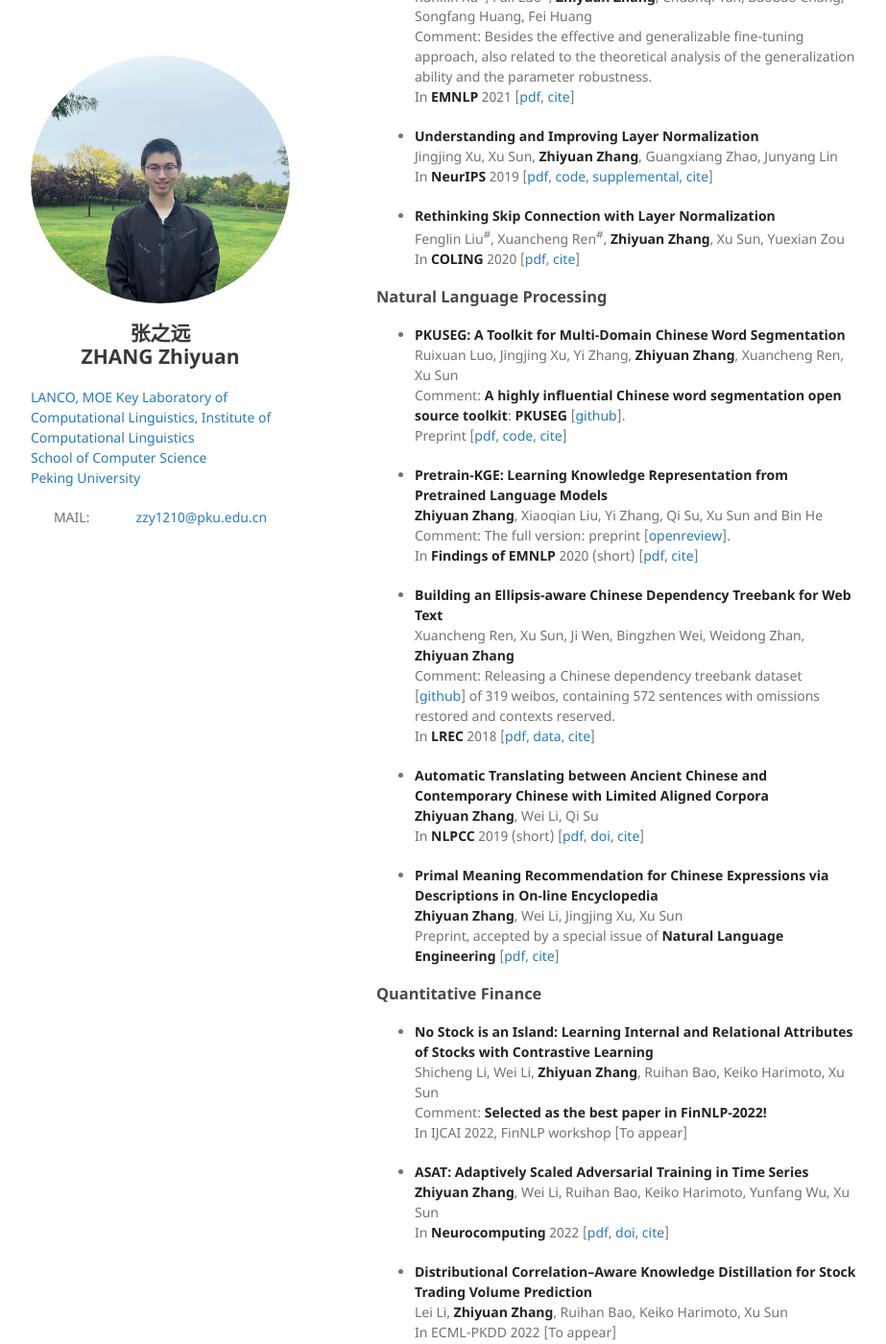
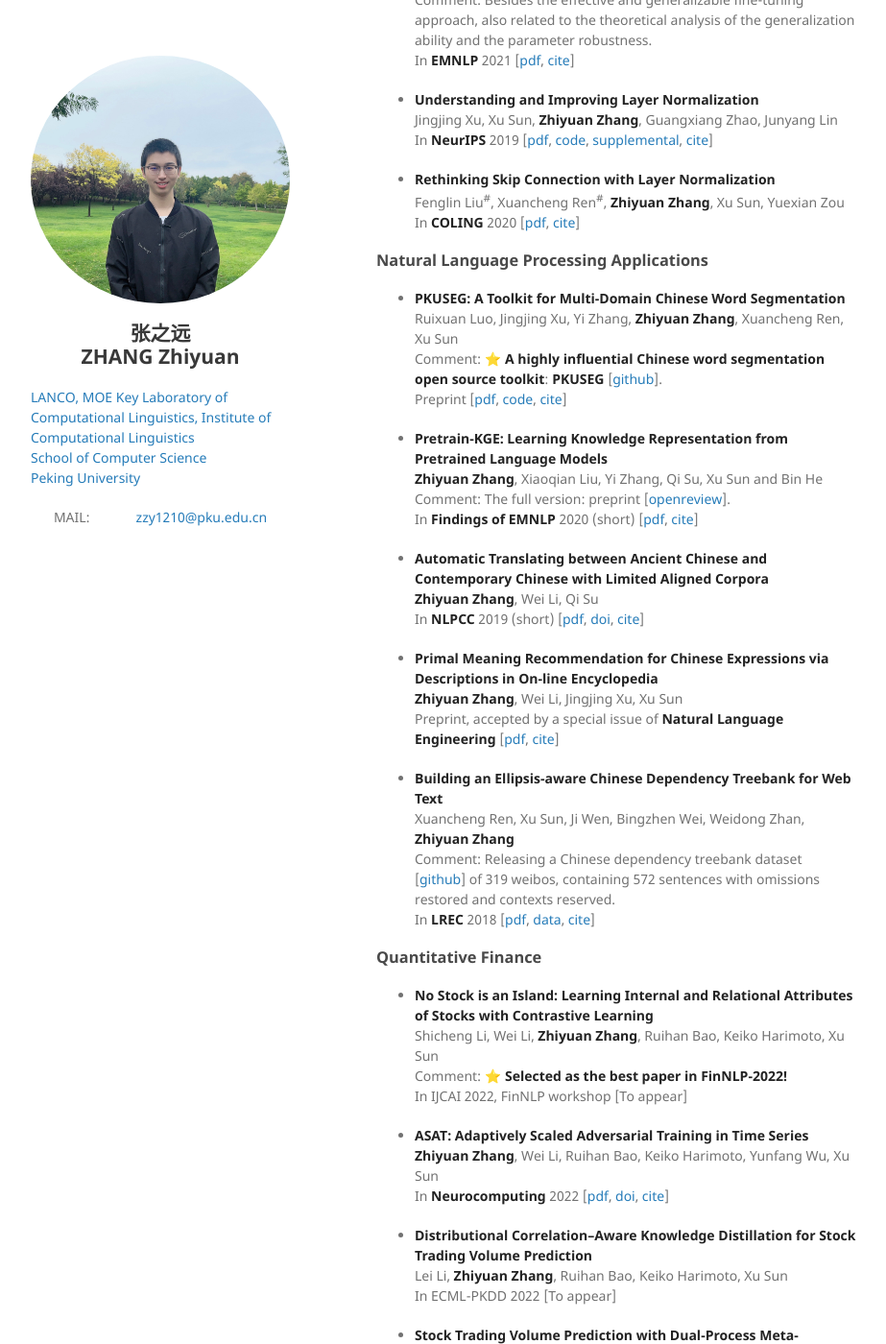
Before and after one commit to pkuzzy/pkuzzy.github.io, a Jekyll site: the page built from index.md, in a window 1280 px wide and 1400 px high, scrolled down 2236 px. Shown: the whole window at 96% size, without its empty margins (178-1101 px from the left). Built offline with Jekyll 4.4.1, drawn with Linux system fonts in a browser that asks for light colours; nearby versions of some CDN libraries; our own code applies the rules of GitHub Pages for plain Markdown files; part of the change alters nothing that is shown; some of the changed text lies outside the part shown.

Commit message:
Update index.md

```diff
--- a/index.md
+++ b/index.md
@@ -22,7 +22,7 @@ layout: default
 # Publication
 **Selected** (<sup>\#</sup>equal contribution). [[Google Scholar](https://scholar.google.com/citations?hl=zh-CN&user=gSEzCUkAAAAJ), [Semantic Scholar](https://www.semanticscholar.org/author/Zhiyuan-Zhang/50317060)].
 
-### Robustness and Security
+### Deep Learning Robustness and Security
 
 - **GA-SAM: Gradient-Strength based Adaptive Sharpness-Aware Minimization for Improved Generalization**
   **Zhiyuan Zhang**, Ruixuan Luo, Qi Su and Xu Sun
@@ -57,6 +57,10 @@ layout: default
   Comment: The analysis of the robustness against parameter corruption or perturbation.
   In **AAAI** 2021 [[pdf](https://arxiv.org/pdf/2006.05620.pdf), [cite](https://dblp.uni-trier.de/rec/conf/aaai/0001ZRLL21.html?view=bibtex)]
 
+- **Memorized Sparse Backpropagation**
+  **Zhiyuan Zhang**, Pengcheng Yang, Xuancheng Ren, Qi Su, Xu Sun
+  In **Neurocomputing** 2020 [[pdf](https://arxiv.org/pdf/1905.10194.pdf), [doi](https://doi.org/10.1016/j.neucom.2020.08.055), [cite](https://dblp.uni-trier.de/rec/journals/ijon/ZhangYRSS20.html?view=bibtex)]
+
 - **Expose Backdoors on the Way: A Feature-Based Efficient Defense against Textual Backdoor Attacks**
   Sishuo Chen, Wenkai Yang, **Zhiyuan Zhang**, Xiaohan Bi and Xu Sun
   In **Findings of EMNLP** 2022 [[pdf](https://aclanthology.org/2022.findings-emnlp.47.pdf), [cite](https://dblp.uni-trier.de/rec/conf/emnlp/ChenYZBS22.html?view=bibtex)]
@@ -64,12 +68,6 @@ layout: default
 - **Be Careful about Poisoned Word Embeddings: Exploring the Vulnerability of the Embedding Layers in NLP Models**
   Wenkai Yang, Lei Li, **Zhiyuan Zhang**, Xuancheng Ren, Xu Sun, Bin He
   In **NAACL** 2021 [[pdf](https://www.aclweb.org/anthology/2021.naacl-main.165.pdf), [code](https://github.com/lancopku/Embedding-Poisoning), [cite](https://dblp.uni-trier.de/rec/conf/naacl/YangLZRSH21.html?view=bibtex)]
-
-### Deep Learning
-
-- **Memorized Sparse Backpropagation**
-  **Zhiyuan Zhang**, Pengcheng Yang, Xuancheng Ren, Qi Su, Xu Sun
-  In **Neurocomputing** 2020 [[pdf](https://arxiv.org/pdf/1905.10194.pdf), [doi](https://doi.org/10.1016/j.neucom.2020.08.055), [cite](https://dblp.uni-trier.de/rec/journals/ijon/ZhangYRSS20.html?view=bibtex)]
 
 - **Raise a Child in Large Language Model: Towards Effective and Generalizable Fine-tuning**
   Runxin Xu<sup>\#</sup>, Fuli Luo<sup>\#</sup>, **Zhiyuan Zhang**, Chuanqi Tan, Baobao Chang, Songfang Huang, Fei Huang
@@ -84,22 +82,17 @@ layout: default
   Fenglin Liu<sup>\#</sup>, Xuancheng Ren<sup>\#</sup>, **Zhiyuan Zhang**, Xu Sun, Yuexian Zou
   In **COLING** 2020 [[pdf](https://aclanthology.org/2020.coling-main.320.pdf),  [cite](https://dblp.uni-trier.de/rec/conf/coling/LiuRZSZ20.html?view=bibtex)]
 
-### Natural Language Processing
+### Natural Language Processing Applications
 
 - **PKUSEG: A Toolkit for Multi-Domain Chinese Word Segmentation**
   Ruixuan Luo, Jingjing Xu, Yi Zhang, **Zhiyuan Zhang**, Xuancheng Ren, Xu Sun
-  Comment: **A highly influential Chinese word segmentation open source toolkit**: **PKUSEG** [[github](https://github.com/lancopku/pkuseg-python)].
+  Comment: ⭐ **A highly influential Chinese word segmentation open source toolkit**: **PKUSEG** [[github](https://github.com/lancopku/pkuseg-python)].
   Preprint [[pdf](https://arxiv.org/pdf/1906.11455.pdf), [code](https://github.com/lancopku/pkuseg-python), [cite](https://ui.adsabs.harvard.edu/abs/2019arXiv190611455L/exportcitation)]
 
 - **Pretrain-KGE: Learning Knowledge Representation from Pretrained Language Models**
   **Zhiyuan Zhang**, Xiaoqian Liu, Yi Zhang, Qi Su, Xu Sun and Bin He
   Comment: The full version: preprint [[openreview](https://openreview.net/forum?id=HJlv-Fz-pS)].
   In **Findings of EMNLP** 2020 (short) [[pdf](https://www.aclweb.org/anthology/2020.findings-emnlp.25.pdf), [cite](https://dblp.uni-trier.de/rec/conf/emnlp/ZhangLZ00H20.html?view=bibtex)]
-
-- **Building an Ellipsis-aware Chinese Dependency Treebank for Web Text**
-  Xuancheng Ren, Xu Sun, Ji Wen, Bingzhen Wei, Weidong Zhan, **Zhiyuan Zhang**
-  Comment: Releasing a Chinese dependency treebank dataset [[github](https://github.com/lancopku/Chinese-Dependency-Treebank-with-Ellipsis)] of 319 weibos, containing 572 sentences with omissions restored and contexts reserved.
-  In **LREC** 2018 [[pdf](http://www.lrec-conf.org/proceedings/lrec2018/pdf/297.pdf), [data](https://github.com/lancopku/Chinese-Dependency-Treebank-with-Ellipsis), [cite](https://dblp.uni-trier.de/rec/conf/lrec/RenSWWZZ18.html?view=bibtex)]
 
 - **Automatic Translating between Ancient Chinese and Contemporary Chinese with Limited Aligned Corpora**
   **Zhiyuan Zhang**, Wei Li, Qi Su
@@ -109,11 +102,16 @@ layout: default
   **Zhiyuan Zhang**, Wei Li, Jingjing Xu, Xu Sun
   Preprint, accepted by a special issue of **Natural Language Engineering** [[pdf](https://arxiv.org/pdf/1808.04660.pdf), [cite](https://dblp.uni-trier.de/rec/journals/corr/abs-1808-04660.html?view=bibtex)]
 
+- **Building an Ellipsis-aware Chinese Dependency Treebank for Web Text**
+  Xuancheng Ren, Xu Sun, Ji Wen, Bingzhen Wei, Weidong Zhan, **Zhiyuan Zhang**
+  Comment: Releasing a Chinese dependency treebank dataset [[github](https://github.com/lancopku/Chinese-Dependency-Treebank-with-Ellipsis)] of 319 weibos, containing 572 sentences with omissions restored and contexts reserved.
+  In **LREC** 2018 [[pdf](http://www.lrec-conf.org/proceedings/lrec2018/pdf/297.pdf), [data](https://github.com/lancopku/Chinese-Dependency-Treebank-with-Ellipsis), [cite](https://dblp.uni-trier.de/rec/conf/lrec/RenSWWZZ18.html?view=bibtex)]
+
 ### Quantitative Finance
 
 - **No Stock is an Island: Learning Internal and Relational Attributes of Stocks with Contrastive Learning**
   Shicheng Li, Wei Li, **Zhiyuan Zhang**, Ruihan Bao, Keiko Harimoto, Xu Sun
-  Comment: **Selected as the best paper in FinNLP-2022!**
+  Comment: ⭐ **Selected as the best paper in FinNLP-2022!**
   In IJCAI 2022, FinNLP workshop [To appear]
 
 - **ASAT: Adaptively Scaled Adversarial Training in Time Series**
```
